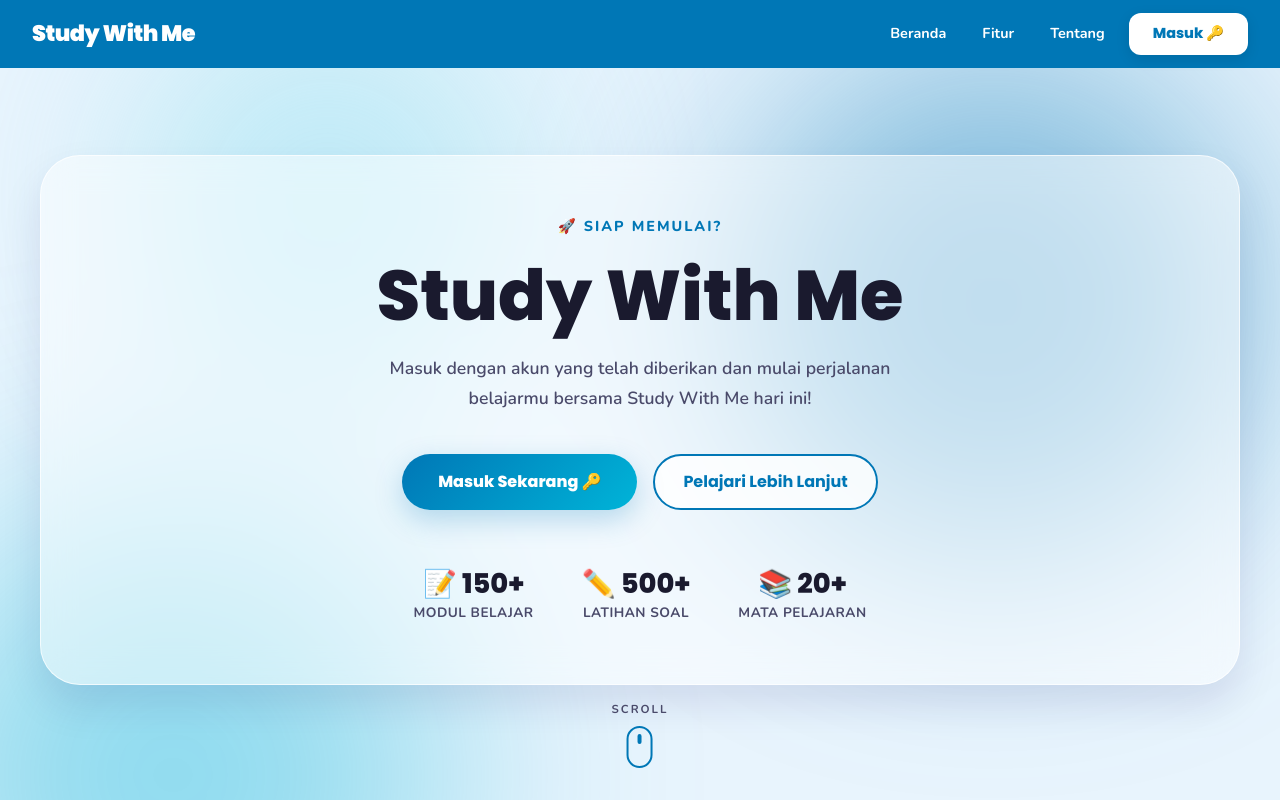
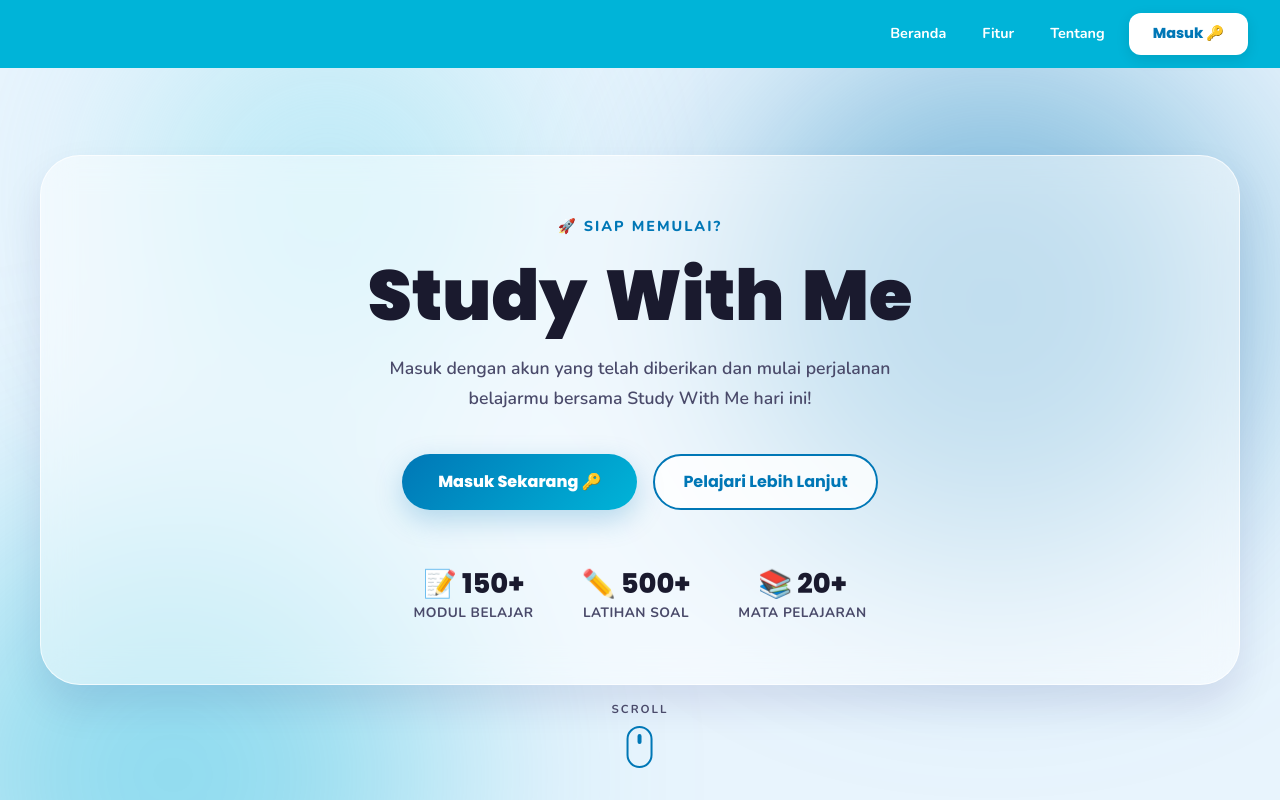
Before and after one commit to mellandaaa12/SKRIPSIPUNYA, a React (Vite) app: page / in a window 1280 px wide. Shown: the top 800 px of the page. Built offline with nearby package versions, Linux system fonts and the light colour scheme; no server answers.

Commit message:
update: change navbar background color and implement letter wave heading animation

```diff
--- a/src/app/components/HeroSection.tsx
+++ b/src/app/components/HeroSection.tsx
@@ -50,14 +50,63 @@ export default function HeroSection({ onLoginClick }: HeroSectionProps) {
             🚀 Siap Memulai?
           </span>
           <motion.h1
+            initial="hidden"
+            animate="visible"
+            variants={{
+              hidden: { opacity: 0 },
+              visible: {
+                opacity: 1,
+                transition: {
+                  staggerChildren: 0.08,
+                  delayChildren: 0.2,
+                }
+              }
+            }}
             style={{
-              fontFamily: "Poppins, sans-serif", fontWeight: 800,
+              fontFamily: "Poppins, sans-serif", fontWeight: 900,
               fontSize: "clamp(2.8rem, 5.5vw, 4.5rem)",
               margin: "0 0 16px", lineHeight: 1.2, position: "relative", zIndex: 1, textAlign: "center",
               color: "#1A1A2E",
+              display: "flex",
+              justifyContent: "center",
+              flexWrap: "wrap",
+              rowGap: "0.5rem",
             }}
           >
-            Study With Me
+            {"Study With Me".split(" ").map((word, wordIdx) => (
+              <span key={wordIdx} style={{ display: "inline-block", whiteSpace: "nowrap" }}>
+                {Array.from(word).map((char, charIdx) => (
+                  <motion.span
+                    key={charIdx}
+                    variants={{
+                      hidden: { opacity: 0, y: 30, scale: 0.8 },
+                      visible: {
+                        opacity: 1,
+                        y: 0,
+                        scale: 1,
+                        transition: { type: "spring", damping: 10, stiffness: 100 }
+                      }
+                    }}
+                    style={{ display: "inline-block" }}
+                    animate={{
+                      y: [0, -8, 0],
+                    }}
+                    transition={{
+                      y: {
+                        duration: 3,
+                        repeat: Infinity,
+                        ease: "easeInOut",
+                        delay: (wordIdx * 3 + charIdx) * 0.15,
+                      }
+                    }}
+                  >
+                    {char}
+                  </motion.span>
+                ))}
+                {/* Add spacing after each word except the last one */}
+                {wordIdx < 2 && <span style={{ display: "inline-block", width: "0.25em" }}>&nbsp;</span>}
+              </span>
+            ))}
           </motion.h1>
           <p style={{
             color: "#4A4A6A",
--- a/src/app/components/Navbar.tsx
+++ b/src/app/components/Navbar.tsx
@@ -30,7 +30,7 @@ export default function Navbar({ onLoginClick }: NavbarProps) {
     { label: "Tentang", id: "about" },
   ];
 
-  const navBg = "#0077B6";
+  const navBg = "#00B4D8";
 
   const linkColor = "#FFFFFF";
 
@@ -46,9 +46,7 @@ export default function Navbar({ onLoginClick }: NavbarProps) {
         background: navBg,
         backdropFilter: "blur(24px)",
         WebkitBackdropFilter: "blur(24px)",
-        borderBottom: scrolled
-          ? "1px solid rgba(0, 180, 216, 0.18)"
-          : "none",
+        borderBottom: "none",
       }}
     >
       <div
@@ -64,15 +62,6 @@ export default function Navbar({ onLoginClick }: NavbarProps) {
       >
         {/* Logo */}
         <div style={{ display: "flex", alignItems: "center", gap: "12px", marginRight: "auto" }}>
-          <span style={{
-            fontFamily: "Poppins, sans-serif",
-            fontWeight: 900,
-            fontSize: "1.4rem",
-            color: "#FFFFFF",
-            letterSpacing: "-0.5px"
-          }}>
-            Study With Me
-          </span>
         </div>
 
         {/* Nav Links - Desktop */}
```
